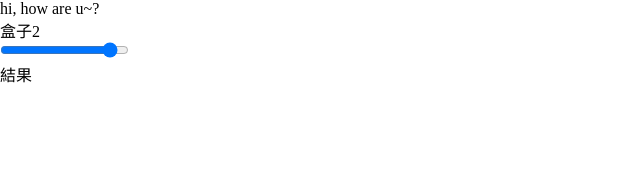
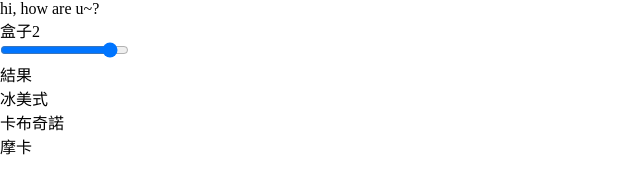
Before and after one commit to lay0020/Doris_0705-JavaScript-, a plain HTML site: page index.html in a window 1280 px wide. Shown: the whole page, without its empty margins (0-640 px from the left). Drawn offline with Linux system fonts and the light colour scheme.

Commit message:
迴圈運用

```diff
--- a/index.html
+++ b/index.html
@@ -13,6 +13,10 @@
     <input type="range" min="0" id="score" value="90">
     <div id="result">結果</div>
 
+    <div class="product"></div>
+    <div class="product"></div>
+    <div class="product"></div>
+
     <script src="main.js"></script>
 </body>
 </html>
--- a/main.js
+++ b/main.js
@@ -221,13 +221,30 @@ score.onchange = ()=>{
 
 // 迴圈 for
 // 語法
-// for (初始值 ; 條件-布林值 ;迭代器-迴圈結束會執行的區塊){}
+// for (初始值; 條件-布林值; 迭代器-迴圈結束會執行的區塊) {}
 
-// 初始值:迴圈開始的值
-// 條  件:迴圈會執行的條件-當條件為true執行,false 迴圈結束
-// 迭代器:初始值處理 - 遞增 ++
+// 初始值：迴圈開始的值
+// 條　件：迴圈會執行的條件 - 當條件為 true 執行，false 結束迴圈
+// 迭代器：初始值處理 - 遞增 ++
 
-for (let i = 0; i < 50.; i++) {
-    console.log("迴圈:"+ i);
+for (let i = 0; i < 10; i++) {
+    console.log("迴圈：" + i);
+}
 
+// 陣列
+var products = ["冰美式", "卡布奇諾", "摩卡"];
+
+// products.length 陣列.長度(數量) 3
+
+for (let i = 0; i < products.length; i++) {
+    console.log(products[i]);
 }
+
+// 透過類別取得複數元素 - 結果為陣列
+var ps = document.getElementsByClassName("product");
+
+console.log(ps);
+
+for (let i = 0; i < ps.length; i++) {
+    ps[i].innerText = products[i];
+}
```
